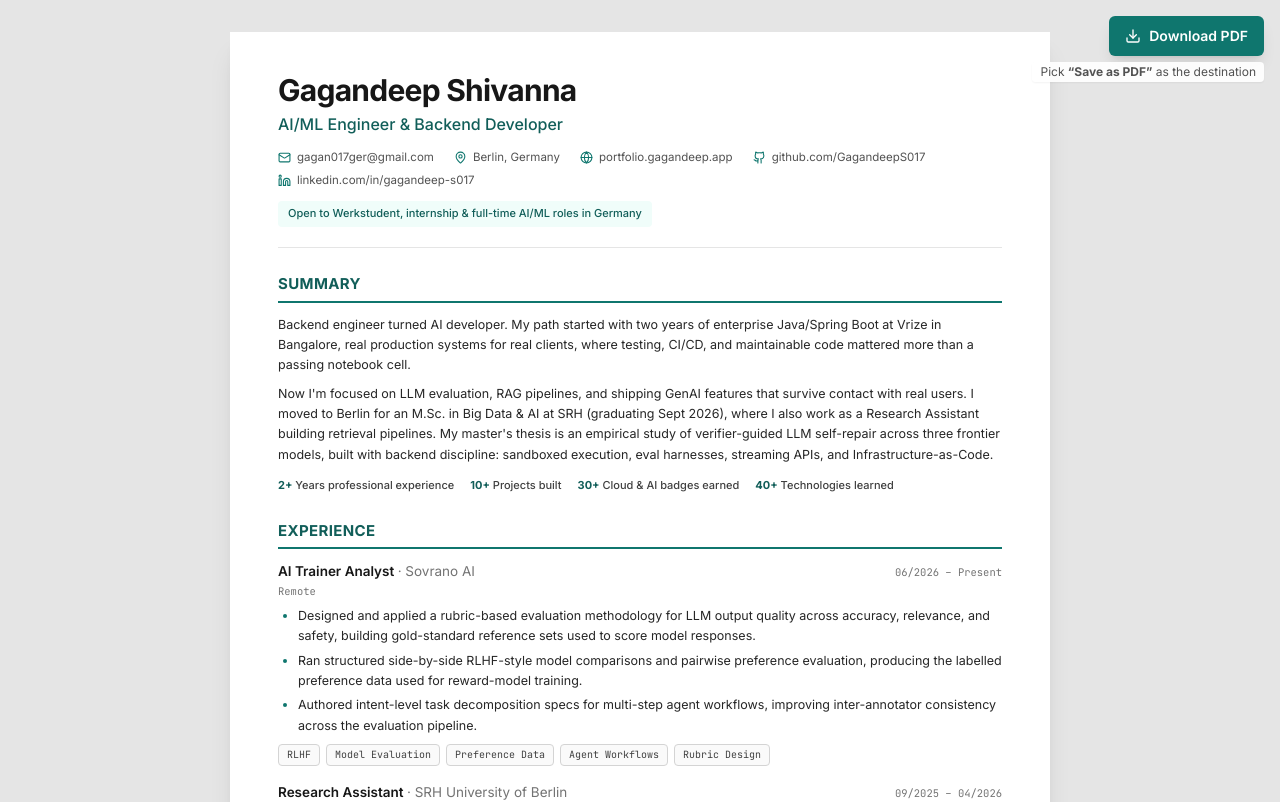
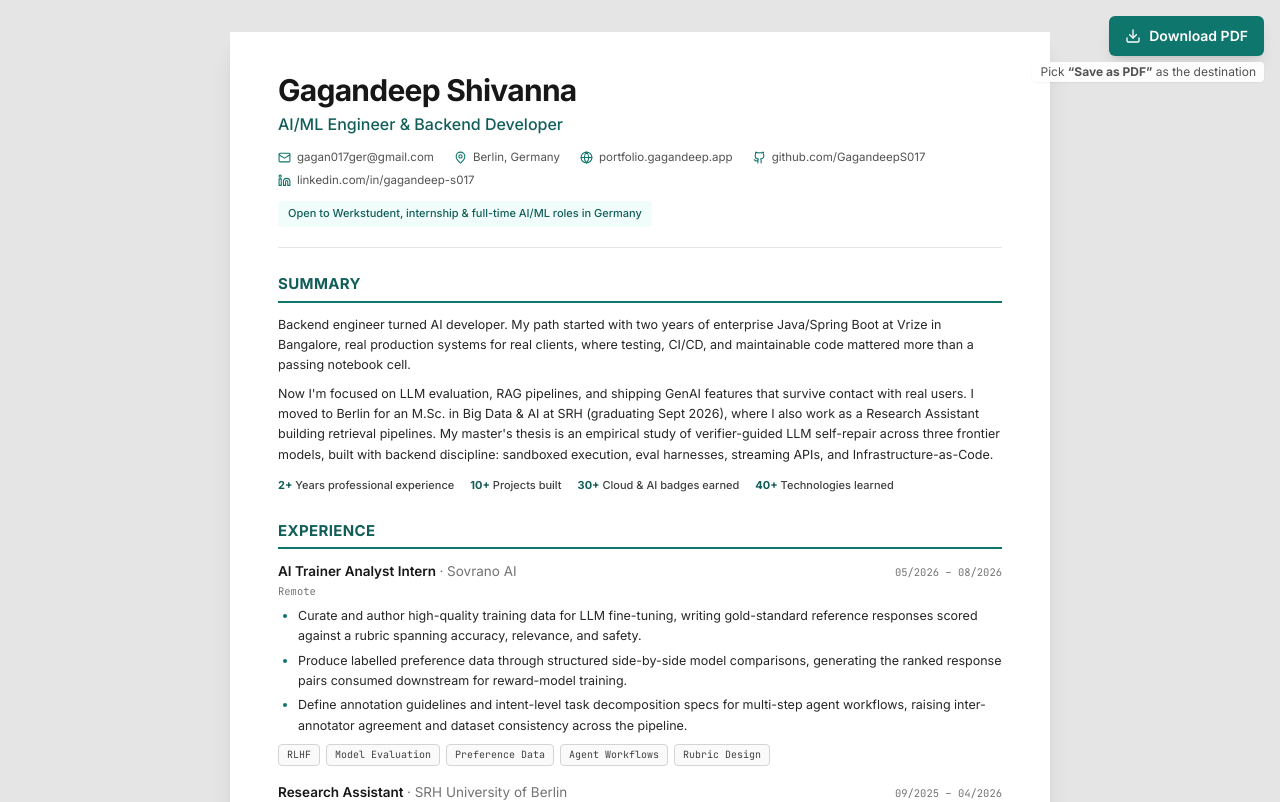
Before and after one commit to GagandeepS017/portfolio, a Next.js app: page /print in a window 1280 px wide. Shown: the top 802 px of the page. Built offline with nearby package versions, Linux system fonts and the light colour scheme.

Commit message:
Update Sovrano AI role to internship with new dates and bullets
Swap in the August resume: Sovrano AI is now AI Trainer Analyst Intern
(05/2026 - 08/2026) with bullets on training-data curation, preference
data generation, and annotation guidelines.

```diff
--- a/data/experience.ts
+++ b/data/experience.ts
@@ -19,15 +19,15 @@ export type Education = {
 
 export const experience: Experience[] = [
   {
-    role: "AI Trainer Analyst",
+    role: "AI Trainer Analyst Intern",
     company: "Sovrano AI",
-    period: "06/2026 – Present",
+    period: "05/2026 – 08/2026",
     location: "Remote",
     logo: "/logos/sovrano.svg",
     points: [
-      "Designed and applied a rubric-based evaluation methodology for LLM output quality across accuracy, relevance, and safety, building gold-standard reference sets used to score model responses.",
-      "Ran structured side-by-side RLHF-style model comparisons and pairwise preference evaluation, producing the labelled preference data used for reward-model training.",
-      "Authored intent-level task decomposition specs for multi-step agent workflows, improving inter-annotator consistency across the evaluation pipeline.",
+      "Curate and author high-quality training data for LLM fine-tuning, writing gold-standard reference responses scored against a rubric spanning accuracy, relevance, and safety.",
+      "Produce labelled preference data through structured side-by-side model comparisons, generating the ranked response pairs consumed downstream for reward-model training.",
+      "Define annotation guidelines and intent-level task decomposition specs for multi-step agent workflows, raising inter-annotator agreement and dataset consistency across the pipeline.",
     ],
     tags: ["RLHF", "Model Evaluation", "Preference Data", "Agent Workflows", "Rubric Design"],
   },
```
Also changed, not shown: 1 other file (tests, documents, lock files or other folders).
